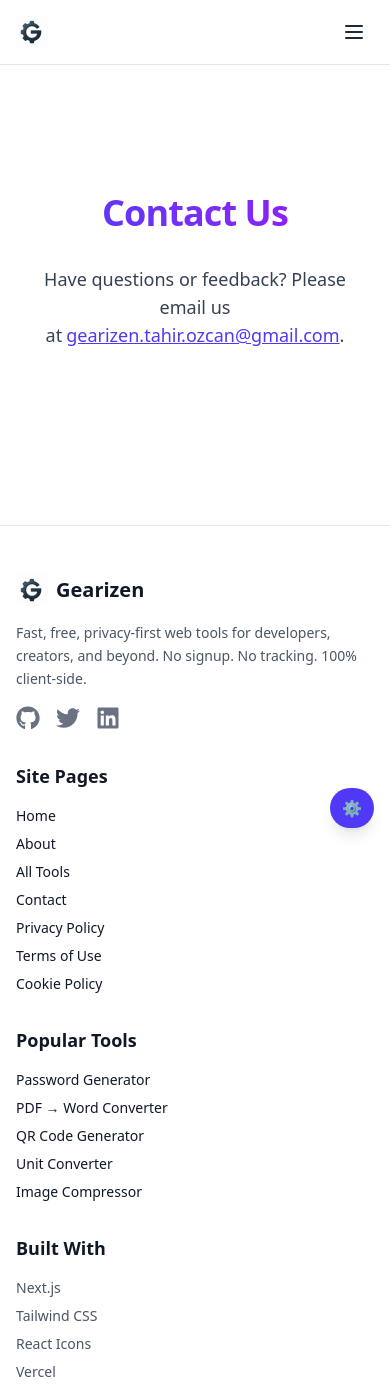
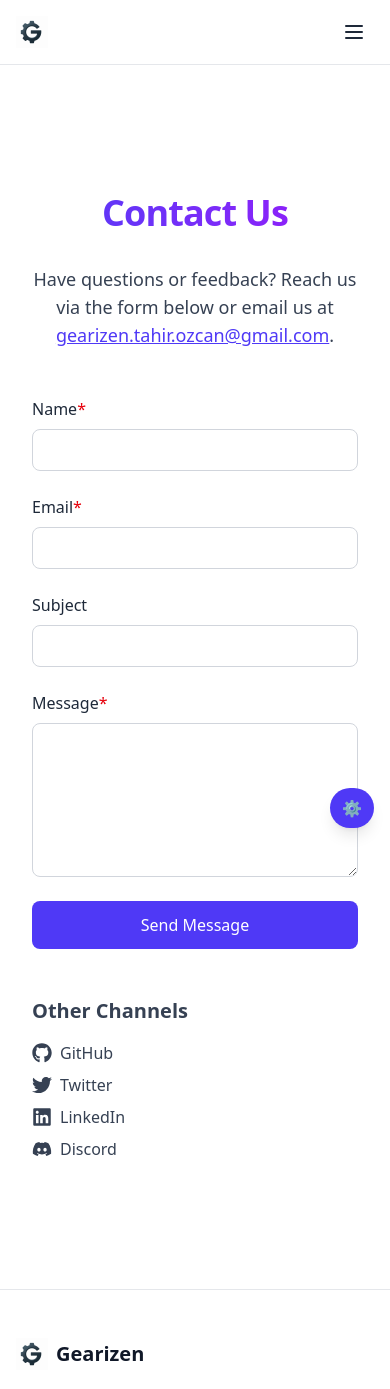
Before and after one commit to tahir-ozcan/gearizen, a Next.js app: page /contact in a window 390 px wide. Shown: the top 1389 px of the page. Built offline with nearby package versions, Linux system fonts and the light colour scheme.

Commit message:
feat: dynamic contact page with form

```diff
--- a/app/contact/contact-client.tsx
+++ b/app/contact/contact-client.tsx
@@ -1,8 +1,50 @@
 "use client";
-import { useSearchParams } from "next/navigation";
+
+import { FormEvent, useMemo, useRef, useState } from "react";
+import dynamic from "next/dynamic";
+import contactConfig from "@/lib/contactConfig";
+import { buildMailto, validate, obfuscateEmail } from "@/lib/contactForm";
+import Input from "@/components/Input";
+import Textarea from "@/components/Textarea";
+import Button from "@/components/Button";
+
+function getIcon(name: string) {
+  return dynamic(() => import("react-icons/fa").then((m) => (m as any)[name]), {
+    ssr: false,
+  });
+}
 
 export default function ContactClient() {
-  const success = useSearchParams().get("success") === "1";
+  const [status, setStatus] = useState<"idle" | "success" | "error">("idle");
+  const [errors, setErrors] = useState<Record<string, string>>({});
+  const formRef = useRef<HTMLFormElement>(null);
+
+  const handleSubmit = (e: FormEvent<HTMLFormElement>) => {
+    e.preventDefault();
+    const form = e.currentTarget;
+    const data = new FormData(form);
+    const values: Record<string, string> = {};
+    contactConfig.formFields.forEach((f) => {
+      values[f.name] = (data.get(f.name) as string) || "";
+    });
+    const errs = validate(values, contactConfig.formFields);
+    if (Object.keys(errs).length) {
+      setErrors(errs);
+      setStatus("error");
+      return;
+    }
+    setErrors({});
+    const mailto = buildMailto(contactConfig.emails[0], values);
+    window.location.href = mailto;
+    setStatus("success");
+    form.reset();
+  };
+
+  const emailLink = useMemo(
+    () => obfuscateEmail(contactConfig.emails[0]),
+    []
+  );
+
   return (
     <section
       id="contact-gearizen"
@@ -16,20 +58,107 @@ export default function ContactClient() {
         Contact Us
       </h1>
       <p className="text-lg text-gray-700 mb-12 max-w-xl mx-auto text-center">
-        Have questions or feedback? Please email us at
-        <a href="mailto:gearizen.tahir.ozcan@gmail.com" className="text-indigo-600 underline ml-1">
-          gearizen.tahir.ozcan@gmail.com
-        </a>
+        Have questions or feedback? Reach us via the form below or email us at{' '}
+        <a
+          href={`mailto:${contactConfig.emails[0]}`}
+          dangerouslySetInnerHTML={{ __html: emailLink }}
+          className="text-indigo-600 underline"
+        />
         .
       </p>
-      {success && (
-        <div
-          role="status"
-          className="max-w-md mx-auto bg-green-50 border border-green-200 text-green-800 p-6 rounded-lg text-center"
+
+      <div className="grid gap-12 lg:grid-cols-2">
+        <form
+          ref={formRef}
+          onSubmit={handleSubmit}
+          action={`mailto:${contactConfig.emails[0]}`}
+          method="post"
+          className="space-y-6"
         >
-          <p className="font-medium text-lg">Thank you! Your message has been sent.</p>
-        </div>
-      )}
+          {contactConfig.formFields.map((field) => (
+            <div
+              key={field.name}
+              className="flex flex-col sm:flex-row sm:items-center sm:gap-4 lg:flex-col lg:items-start"
+            >
+              <label
+                htmlFor={field.name}
+                className="mb-2 sm:mb-0 sm:w-32 font-medium text-gray-800"
+              >
+                {field.label}
+                {field.required && <span className="text-red-600">*</span>}
+              </label>
+              {field.type === "textarea" ? (
+                <Textarea
+                  id={field.name}
+                  name={field.name}
+                  required={field.required}
+                  rows={5}
+                  className="sm:flex-1"
+                />
+              ) : (
+                <Input
+                  id={field.name}
+                  name={field.name}
+                  type={field.type}
+                  required={field.required}
+                  className="sm:flex-1"
+                />
+              )}
+              {errors[field.name] && (
+                <span
+                  role="alert"
+                  className="text-sm text-red-600 mt-1 sm:ml-4"
+                  aria-live="assertive"
+                >
+                  {errors[field.name]}
+                </span>
+              )}
+            </div>
+          ))}
+          <Button type="submit" className="w-full sm:w-auto">
+            Send Message
+          </Button>
+          {status === "success" && (
+            <div
+              role="status"
+              className="bg-green-50 border border-green-200 text-green-800 p-4 rounded-md mt-4"
+            >
+              Thank you! Your message has been prepared in your email client.
+            </div>
+          )}
+          {status === "error" && Object.keys(errors).length > 0 && (
+            <div
+              role="alert"
+              aria-live="assertive"
+              className="bg-red-50 border border-red-200 text-red-800 p-4 rounded-md mt-4"
+            >
+              Please correct the highlighted fields.
+            </div>
+          )}
+        </form>
+
+        <address className="not-italic space-y-4 text-gray-700">
+          <h2 className="text-xl font-semibold">Other Channels</h2>
+          <ul className="space-y-2">
+            {contactConfig.social.map((s) => {
+              const Icon = getIcon(s.icon);
+              return (
+                <li key={s.href} className="flex items-center space-x-2">
+                  <Icon className="w-5 h-5" aria-hidden="true" />
+                  <a
+                    href={s.href}
+                    target="_blank"
+                    rel="noopener noreferrer"
+                    className="hover:text-gray-900 focus:outline-none focus-visible:ring-2 focus-visible:ring-indigo-500 rounded"
+                  >
+                    {s.label}
+                  </a>
+                </li>
+              );
+            })}
+          </ul>
+        </address>
+      </div>
     </section>
   );
 }
--- /dev/null
+++ b/lib/contact-config.json
@@ -0,0 +1,15 @@
+{
+  "emails": ["gearizen.tahir.ozcan@gmail.com"],
+  "social": [
+    { "label": "GitHub", "href": "https://github.com/tahir-ozcan/gearizen", "icon": "FaGithub" },
+    { "label": "Twitter", "href": "https://twitter.com/gearizen", "icon": "FaTwitter" },
+    { "label": "LinkedIn", "href": "https://linkedin.com/company/gearizen", "icon": "FaLinkedin" },
+    { "label": "Discord", "href": "https://discord.gg/gearizen", "icon": "FaDiscord" }
+  ],
+  "formFields": [
+    { "name": "name", "label": "Name", "type": "text", "required": true },
+    { "name": "email", "label": "Email", "type": "email", "required": true },
+    { "name": "subject", "label": "Subject", "type": "text" },
+    { "name": "message", "label": "Message", "type": "textarea", "required": true }
+  ]
+}
--- /dev/null
+++ b/lib/contactConfig.ts
@@ -0,0 +1,23 @@
+import data from './contact-config.json';
+
+export interface ContactFormField {
+  name: string;
+  label: string;
+  type: 'text' | 'email' | 'textarea';
+  required?: boolean;
+}
+
+export interface ContactChannel {
+  label: string;
+  href: string;
+  icon: string;
+}
+
+export interface ContactConfig {
+  emails: string[];
+  social: ContactChannel[];
+  formFields: ContactFormField[];
+}
+
+const contactConfig = data as ContactConfig;
+export default contactConfig;
--- /dev/null
+++ b/lib/contactForm.ts
@@ -0,0 +1,29 @@
+export interface FormValues {
+  [key: string]: string;
+}
+
+export function validate(values: FormValues, fields: { name: string; label: string; required?: boolean }[]): Record<string, string> {
+  const errors: Record<string, string> = {};
+  for (const f of fields) {
+    const value = values[f.name]?.trim();
+    if (f.required && !value) {
+      errors[f.name] = `${f.label} is required`;
+    }
+  }
+  return errors;
+}
+
+export function buildMailto(email: string, values: FormValues): string {
+  const params = new URLSearchParams();
+  for (const [k, v] of Object.entries(values)) {
+    if (v) params.set(k, v);
+  }
+  return `mailto:${email}?${params.toString()}`;
+}
+
+export function obfuscateEmail(email: string): string {
+  return email
+    .split('')
+    .map((ch) => `&#${ch.charCodeAt(0)};`)
+    .join('');
+}
```
Also changed, not shown: 3 other files (tests, documents, lock files or other folders).
